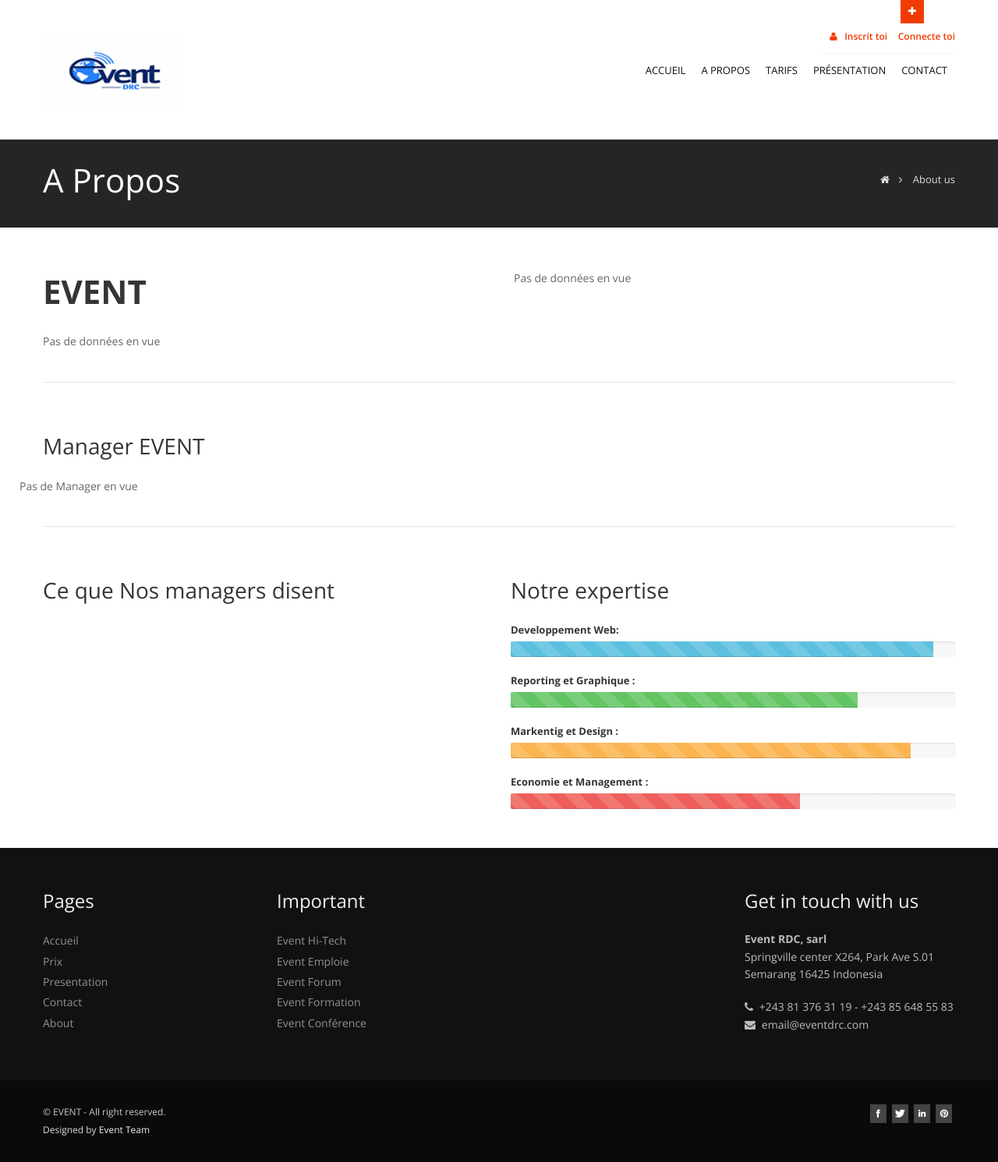
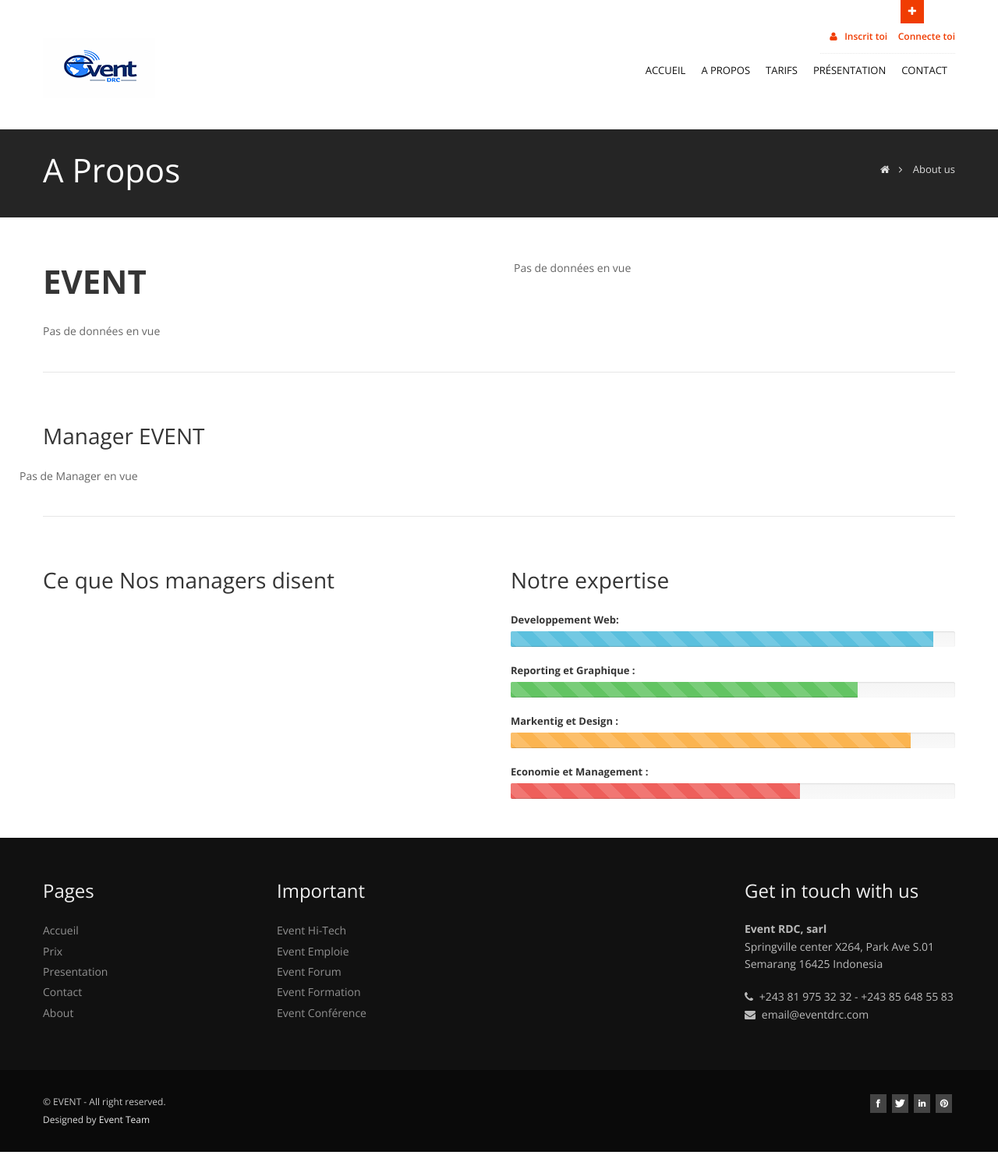
Before and after one commit to Kgermando/eventdrc, a Django app: page /about in a window 1280 px wide. Shown: the whole page at 78% size. Run offline with Django 3.2, Linux system fonts and the light colour scheme; data that the repository does not hold is empty; some libraries are stand-ins or nearby versions.

Commit message:
add custumize

```diff
--- a/templates/eventapp/about.html
+++ b/templates/eventapp/about.html
@@ -160,8 +160,7 @@
         <div class="row">
           <div class="span4">
             <div class="logo">
-              <a href="{% url 'index' %}"><img src="{% static 'img/2.png' %}" alt="" class="logo" style="width:180px; height:90px;" /></a>
-              {% comment %} <h1>En Temps et en Heure</h1> {% endcomment %}
+              <a href="{% url 'index' %}"><img src="{% static 'img/2.png' %}" alt="" class="logo"/></a>
             </div>
           </div>
           <div class="span8">
@@ -383,7 +382,7 @@
 								 Semarang 16425 Indonesia
 					 		</address>
               <p>
-                <i class="icon-phone"></i> +243 81 376 31 19 - +243 85 648 55 83 <br>
+                <i class="icon-phone"></i> +243 81 975 32 32 - +243 85 648 55 83 <br>
                 <i class="icon-envelope-alt"></i> email@eventdrc.com
               </p>
             </div>
--- a/templates/eventapp/contact.html
+++ b/templates/eventapp/contact.html
@@ -159,7 +159,7 @@
         <div class="row">
           <div class="span4">
             <div class="logo">
-              <a href="{% url 'index' %}"><img src="{% static 'img/2.png' %} " alt="" class="logo" style="width:180px; height:90px;" /></a>
+              <a href="{% url 'index' %}"><img src="{% static 'img/2.png' %} " alt="" class="logo"/></a>
             </div>
           </div>
           <div class="span8">
--- a/templates/eventapp/presentation.html
+++ b/templates/eventapp/presentation.html
@@ -160,7 +160,7 @@
         <div class="row">
           <div class="span4">
             <div class="logo">
-              <a href="{% url 'index' %}"><img src="{% static 'img/2.png' %} " alt="" class="logo" style="width:180px; height:90px;" /></a>
+              <a href="{% url 'index' %}"><img src="{% static 'img/2.png' %} " alt="" class="logo"/></a>
             </div>
           </div>
           <div class="span8">
--- a/templates/eventapp/pricingbox.html
+++ b/templates/eventapp/pricingbox.html
@@ -161,7 +161,7 @@
         <div class="row">
           <div class="span4">
             <div class="logo">
-              <a href="{% url 'index' %}"><img src="{% static 'img/2.png' %} " alt="" class="logo" style="width:180px; height:90px;" /></a>
+              <a href="{% url 'index' %}"><img src="{% static 'img/2.png' %} " alt="" class="logo"/></a>
             </div>
           </div>
           <div class="span8">
```
